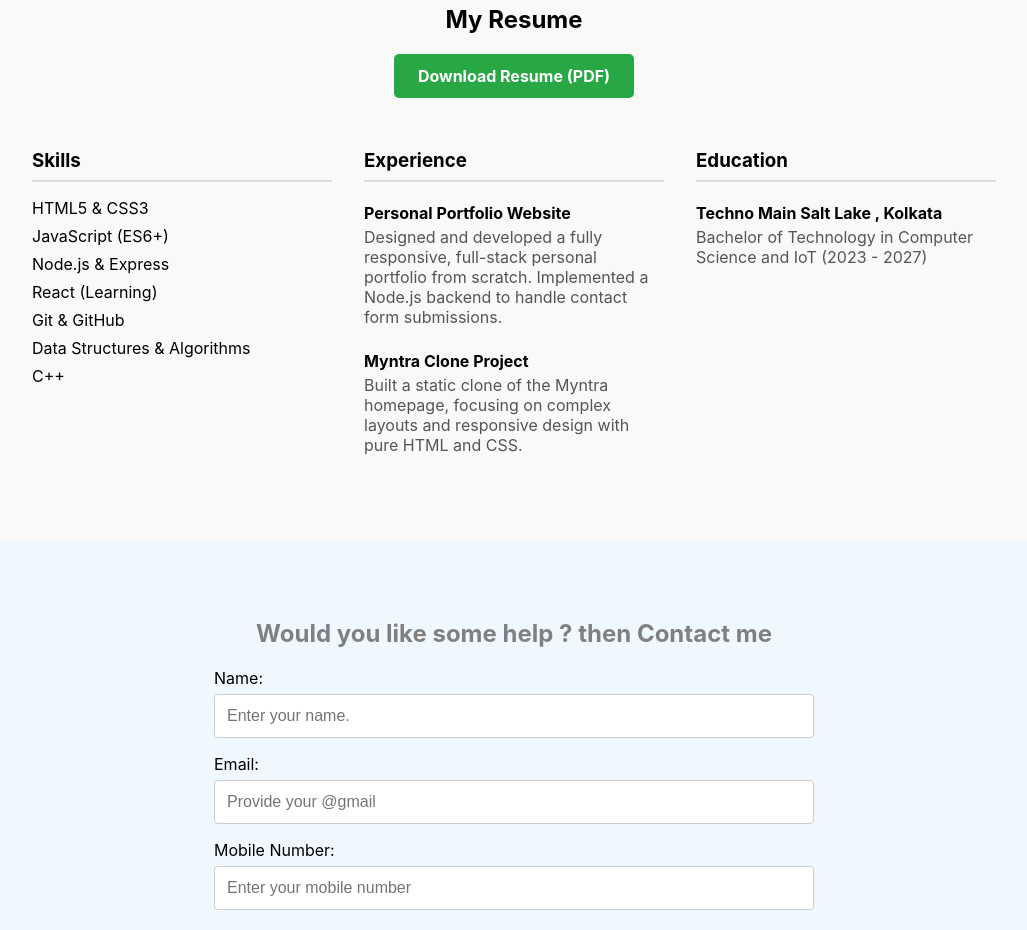
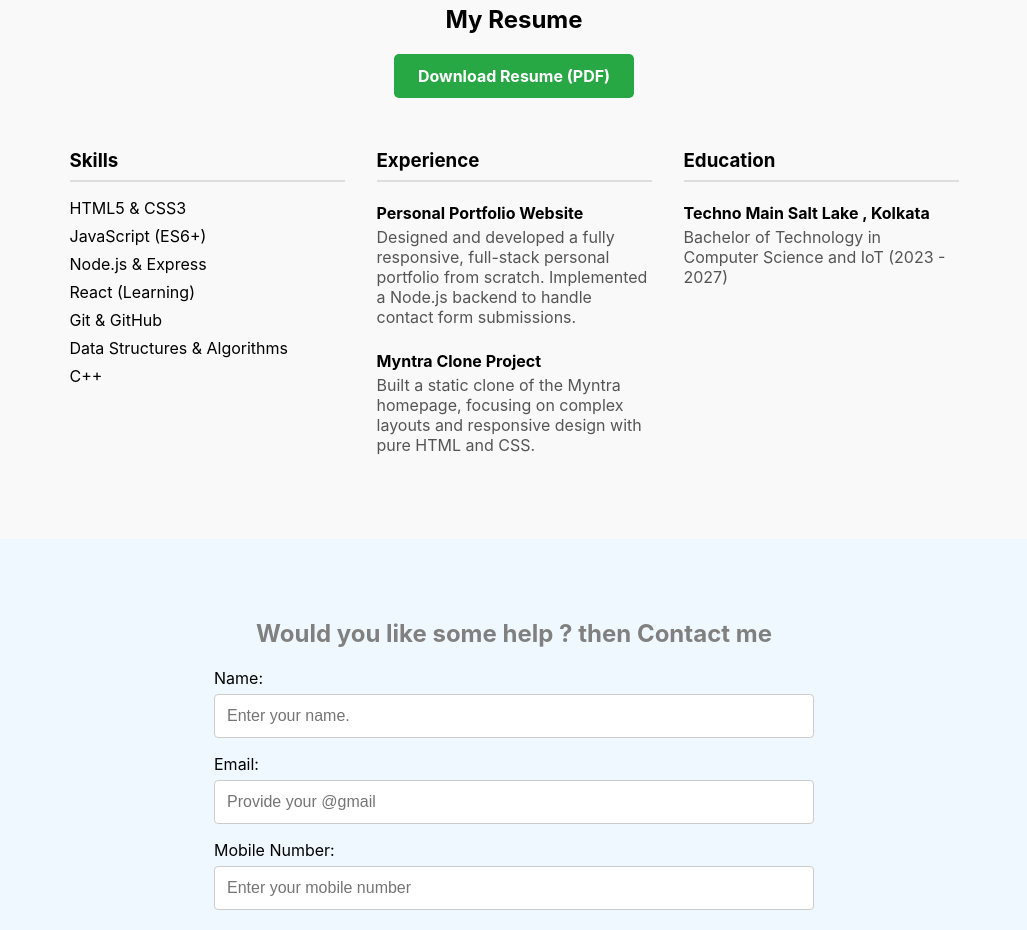
Before and after one commit to coderkrishna45/my-portfolio-project, a plain HTML site: page Frontend/index.html in a window 1280 px wide. Shown: the part 1740-2670 px from the top of the page, without its empty margins (126-1153 px from the left). Drawn offline with Linux system fonts and the light colour scheme.

Commit message:
some of the final touches

```diff
--- a/Frontend/style.css
+++ b/Frontend/style.css
@@ -295,7 +295,9 @@ footer {
 }
 
 .resume-column {
-  flex-basis: 300px;
+  width:fit-content;
+  flex-basis: min(25%);
+  font-size: (2rem);
 }
 
 .resume-content h3 {
```
